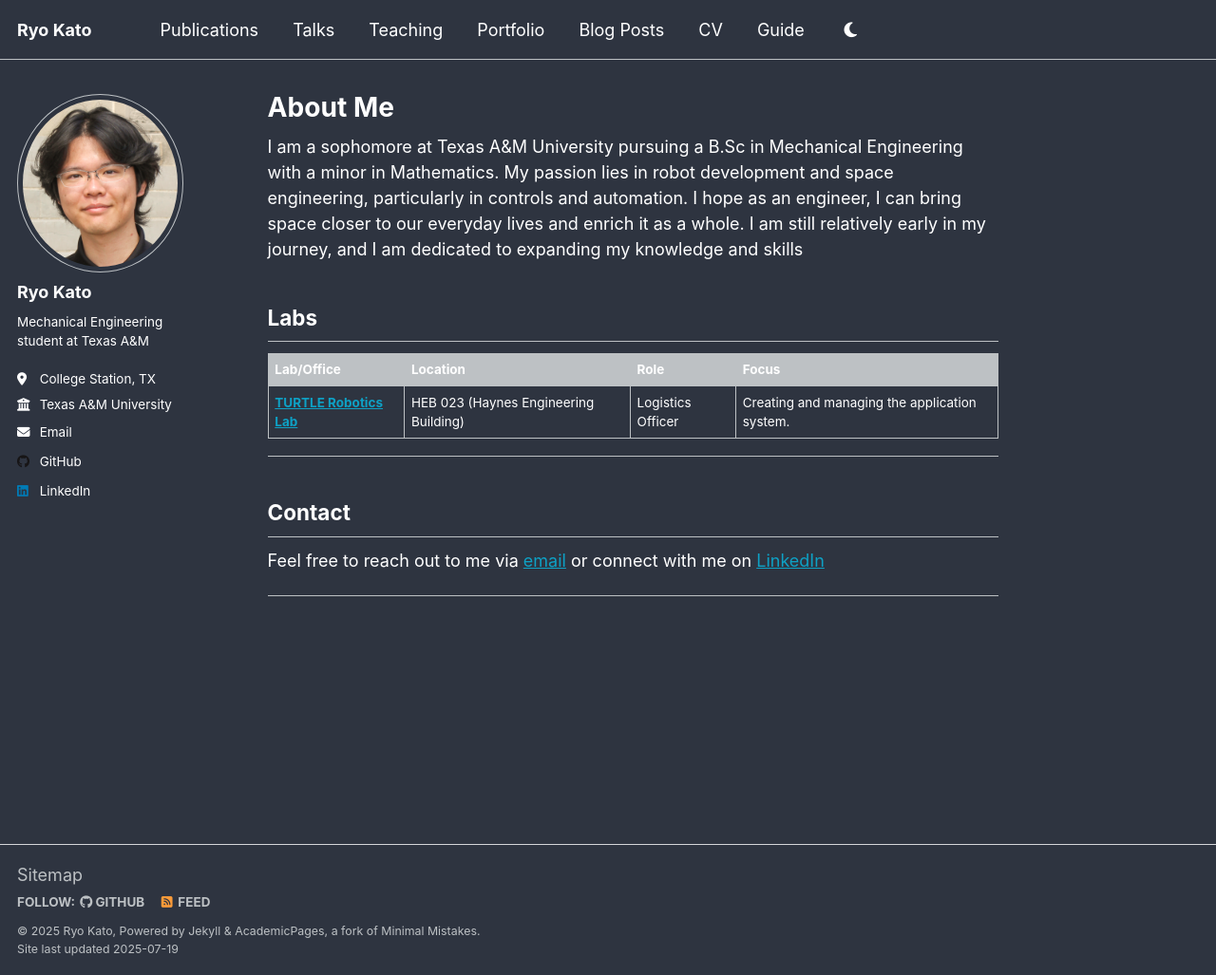
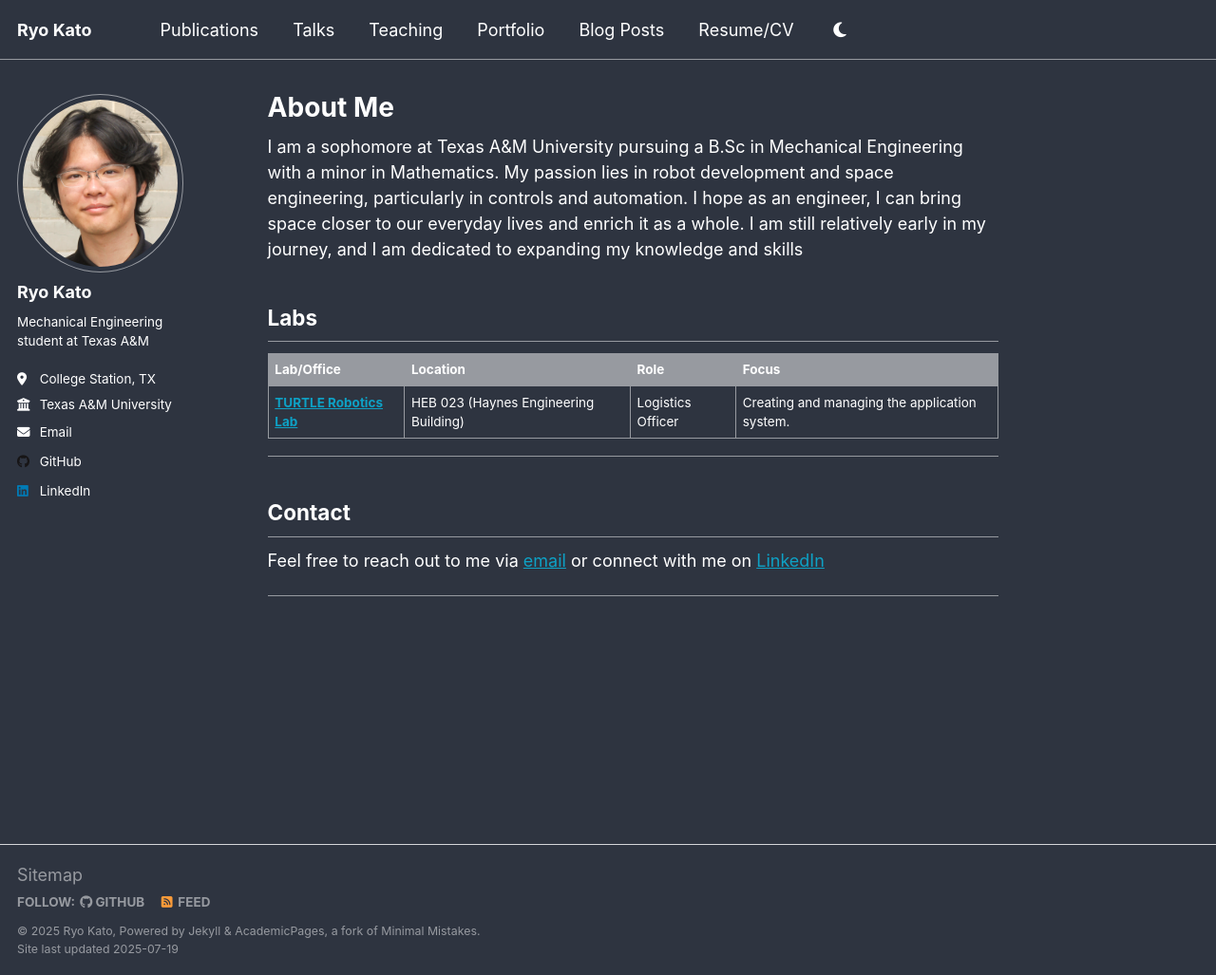
Before and after one commit to theryokato/theryokato.github.io, a Jekyll site: the page built from _pages/about.md, in a window 1280 px wide and 1027 px high. Shown: the whole window at 95% size. Built offline with Jekyll 4.4.1, drawn with Linux system fonts in a browser that asks for light colours; a script that is not in the unit is left out.

Commit message:
Style changes 2

```diff
--- a/_data/navigation.yml
+++ b/_data/navigation.yml
@@ -23,11 +23,8 @@ main:
   - title: "Blog Posts"
     url: /year-archive/
 
-  - title: "CV"
+  - title: "Resume/CV"
     url: /cv/
 
   # - title: "CV"
   #   url: /cv-json/
-
-  - title: "Guide"
-    url: /markdown/
--- a/_sass/theme/_dark.scss
+++ b/_sass/theme/_dark.scss
@@ -3,7 +3,7 @@
    ========================================================================== */
 
 /* Color codes used for the theme */
-$gray                       : #7a8288;
+$gray                       : #2e3440;
 $dark-gray                  : mix(#000, $gray, 40%);
 $darker-gray                : mix(#000, $gray, 60%);
 $light-gray                 : mix(#fff, $gray, 50%);
```
